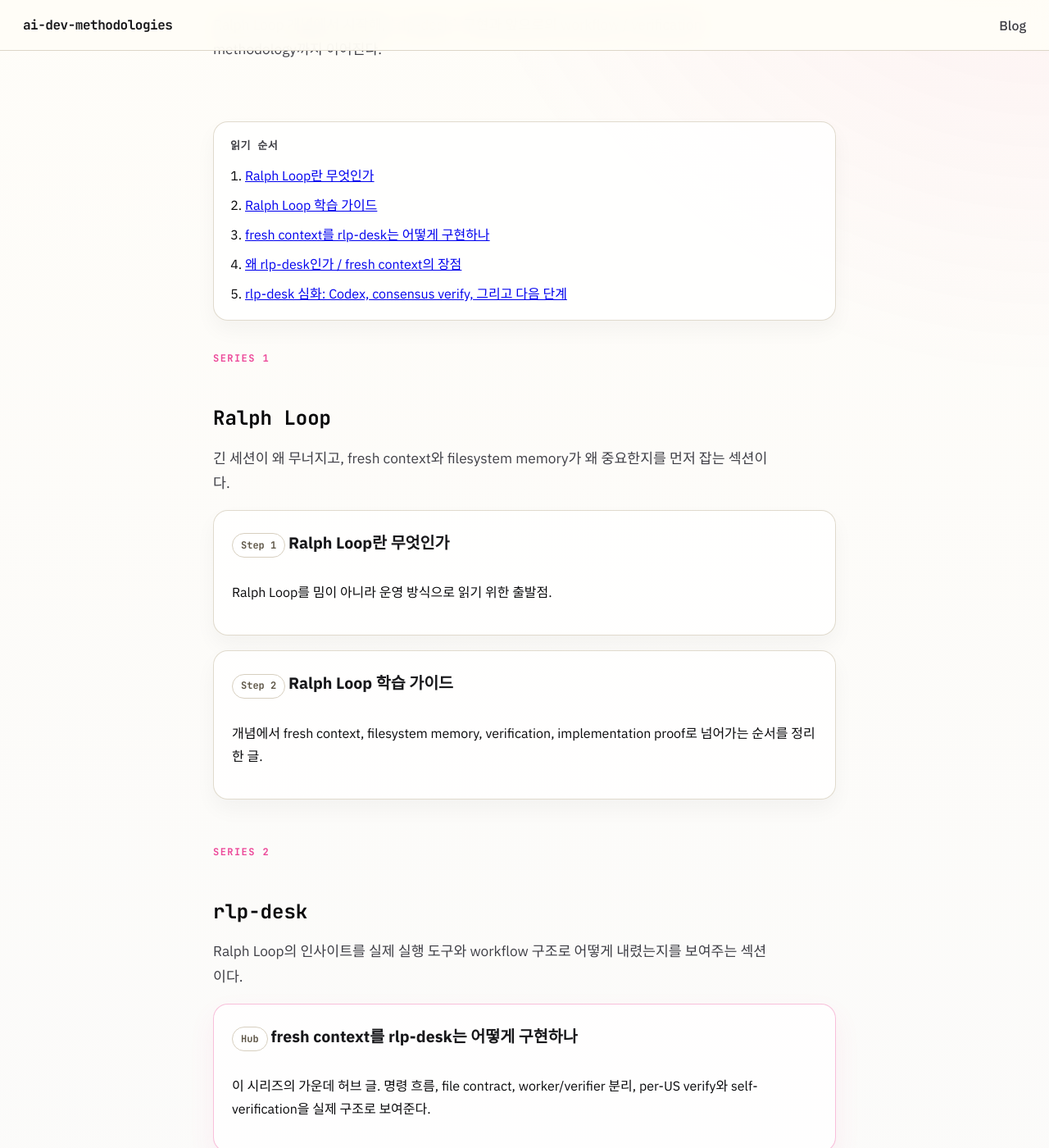
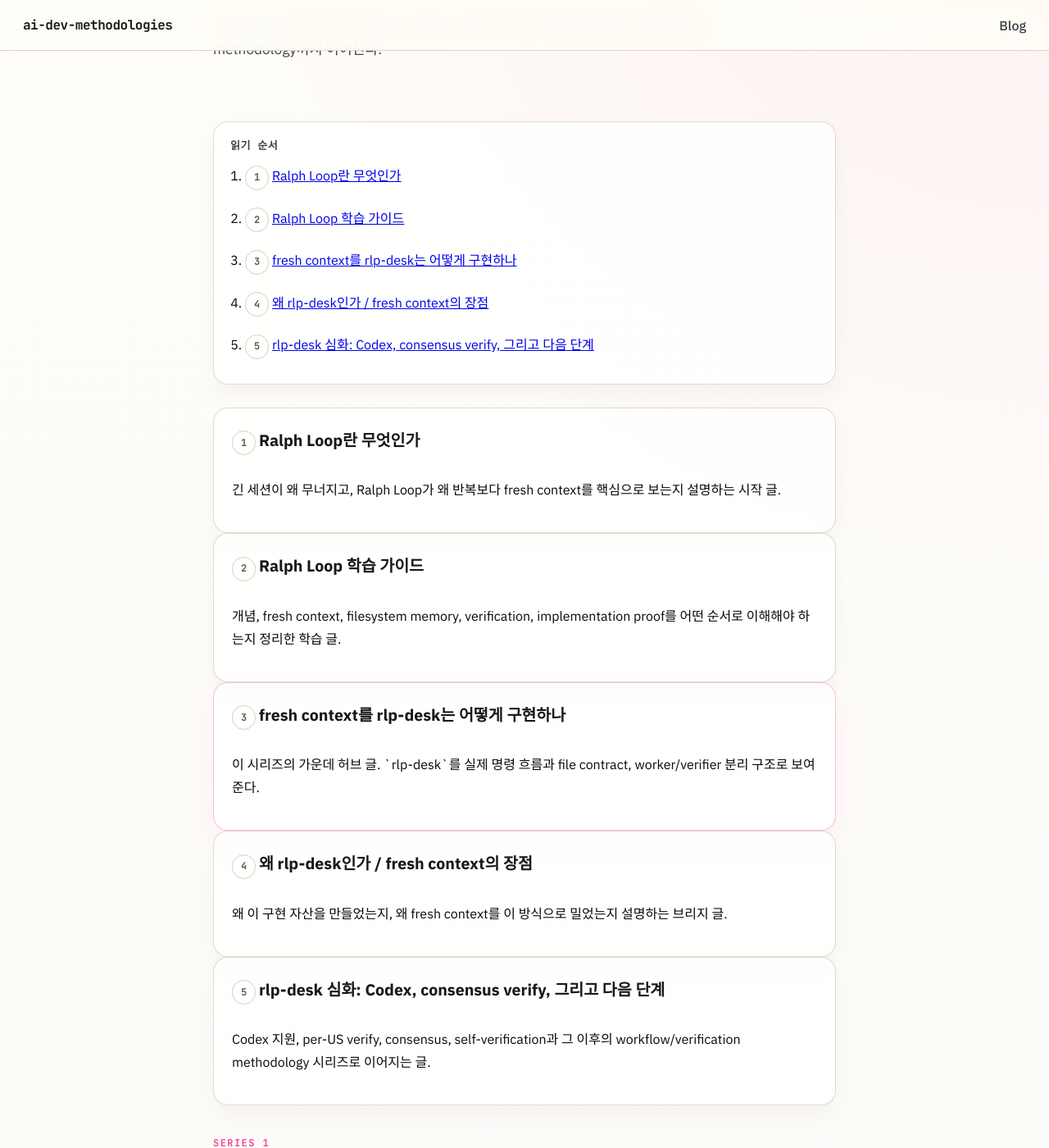
Before and after one commit to ai-dev-methodologies/ai-dev-methodologies.github.io, a Jekyll site: the page built from blog/index.html, in a window 1280 px wide and 1400 px high, scrolled down 299 px. Shown: the whole window at 82% size. Built offline with Jekyll 4.4.1, drawn with Linux system fonts in a browser that asks for light colours.

Commit message:
Show both narrative order and grouped sections on the blog hub
Make the blog index present the official 1-5 reading order first, while still grouping the same posts into Ralph Loop and rlp-desk sections below.

Constraint: The hub must communicate both the planned sequence and the conceptual grouping
Confidence: high
Scope-risk: narrow
Reversibility: clean
Directive: Blog landing should preserve both sequence and grouping whenever a series spans multiple conceptual buckets
Tested: Blog index updated locally
Not-tested: Remote Pages rebuild and visual verification after push

```diff
--- a/blog/index.html
+++ b/blog/index.html
@@ -15,12 +15,40 @@
 <section class="series-card">
   <p class="resource-title">읽기 순서</p>
   <ol class="series-list">
-    <li><a href="/blog/what-is-ralph-loop/">Ralph Loop란 무엇인가</a></li>
-    <li><a href="/blog/how-to-learn-ralph-loop/">Ralph Loop 학습 가이드</a></li>
-    <li><a href="/blog/how-rlp-desk-implements-fresh-context/">fresh context를 rlp-desk는 어떻게 구현하나</a></li>
-    <li><a href="/blog/why-rlp-desk-and-fresh-context/">왜 rlp-desk인가 / fresh context의 장점</a></li>
-    <li><a href="/blog/rlp-desk-codex-consensus-and-whats-next/">rlp-desk 심화: Codex, consensus verify, 그리고 다음 단계</a></li>
+    <li><span class="series-step">1</span> <a href="/blog/what-is-ralph-loop/">Ralph Loop란 무엇인가</a></li>
+    <li><span class="series-step">2</span> <a href="/blog/how-to-learn-ralph-loop/">Ralph Loop 학습 가이드</a></li>
+    <li><span class="series-step hub">3</span> <a href="/blog/how-rlp-desk-implements-fresh-context/">fresh context를 rlp-desk는 어떻게 구현하나</a></li>
+    <li><span class="series-step">4</span> <a href="/blog/why-rlp-desk-and-fresh-context/">왜 rlp-desk인가 / fresh context의 장점</a></li>
+    <li><span class="series-step">5</span> <a href="/blog/rlp-desk-codex-consensus-and-whats-next/">rlp-desk 심화: Codex, consensus verify, 그리고 다음 단계</a></li>
   </ol>
+</section>
+
+<section class="ordered-sequence">
+  <article class="post-card">
+    <span class="series-step">1</span>
+    <a class="post-card-title" href="/blog/what-is-ralph-loop/">Ralph Loop란 무엇인가</a>
+    <p>긴 세션이 왜 무너지고, Ralph Loop가 왜 반복보다 fresh context를 핵심으로 보는지 설명하는 시작 글.</p>
+  </article>
+  <article class="post-card">
+    <span class="series-step">2</span>
+    <a class="post-card-title" href="/blog/how-to-learn-ralph-loop/">Ralph Loop 학습 가이드</a>
+    <p>개념, fresh context, filesystem memory, verification, implementation proof를 어떤 순서로 이해해야 하는지 정리한 학습 글.</p>
+  </article>
+  <article class="post-card featured hub-card">
+    <span class="series-step hub">3</span>
+    <a class="post-card-title" href="/blog/how-rlp-desk-implements-fresh-context/">fresh context를 rlp-desk는 어떻게 구현하나</a>
+    <p>이 시리즈의 가운데 허브 글. `rlp-desk`를 실제 명령 흐름과 file contract, worker/verifier 분리 구조로 보여준다.</p>
+  </article>
+  <article class="post-card">
+    <span class="series-step">4</span>
+    <a class="post-card-title" href="/blog/why-rlp-desk-and-fresh-context/">왜 rlp-desk인가 / fresh context의 장점</a>
+    <p>왜 이 구현 자산을 만들었는지, 왜 fresh context를 이 방식으로 밀었는지 설명하는 브리지 글.</p>
+  </article>
+  <article class="post-card">
+    <span class="series-step">5</span>
+    <a class="post-card-title" href="/blog/rlp-desk-codex-consensus-and-whats-next/">rlp-desk 심화: Codex, consensus verify, 그리고 다음 단계</a>
+    <p>Codex 지원, per-US verify, consensus, self-verification과 그 이후의 workflow/verification methodology 시리즈로 이어지는 글.</p>
+  </article>
 </section>
 
 <section class="group-section">
@@ -32,14 +60,14 @@
   <ul class="post-list">
     <li>
       <article class="post-card">
-        <span class="series-step">Step 1</span>
+        <span class="series-step">1</span>
         <a class="post-card-title" href="/blog/what-is-ralph-loop/">Ralph Loop란 무엇인가</a>
         <p>Ralph Loop를 밈이 아니라 운영 방식으로 읽기 위한 출발점.</p>
       </article>
     </li>
     <li>
       <article class="post-card">
-        <span class="series-step">Step 2</span>
+        <span class="series-step">2</span>
         <a class="post-card-title" href="/blog/how-to-learn-ralph-loop/">Ralph Loop 학습 가이드</a>
         <p>개념에서 fresh context, filesystem memory, verification, implementation proof로 넘어가는 순서를 정리한 글.</p>
       </article>
@@ -56,21 +84,21 @@
   <ul class="post-list">
     <li>
       <article class="post-card featured">
-        <span class="series-step">Hub</span>
+        <span class="series-step hub">3</span>
         <a class="post-card-title" href="/blog/how-rlp-desk-implements-fresh-context/">fresh context를 rlp-desk는 어떻게 구현하나</a>
         <p>이 시리즈의 가운데 허브 글. 명령 흐름, file contract, worker/verifier 분리, per-US verify와 self-verification을 실제 구조로 보여준다.</p>
       </article>
     </li>
     <li>
       <article class="post-card">
-        <span class="series-step">Context</span>
+        <span class="series-step">4</span>
         <a class="post-card-title" href="/blog/why-rlp-desk-and-fresh-context/">왜 rlp-desk인가 / fresh context의 장점</a>
         <p>왜 이 구현 자산을 만들었는지, 왜 fresh context를 이 방식으로 밀었는지 설명하는 브리지 글.</p>
       </article>
     </li>
     <li>
       <article class="post-card">
-        <span class="series-step">Advanced</span>
+        <span class="series-step">5</span>
         <a class="post-card-title" href="/blog/rlp-desk-codex-consensus-and-whats-next/">rlp-desk 심화: Codex, consensus verify, 그리고 다음 단계</a>
         <p>Codex 지원, per-US verify, consensus, self-verification과 다음 workflow/verification methodology 시리즈를 연결하는 글.</p>
       </article>
```
